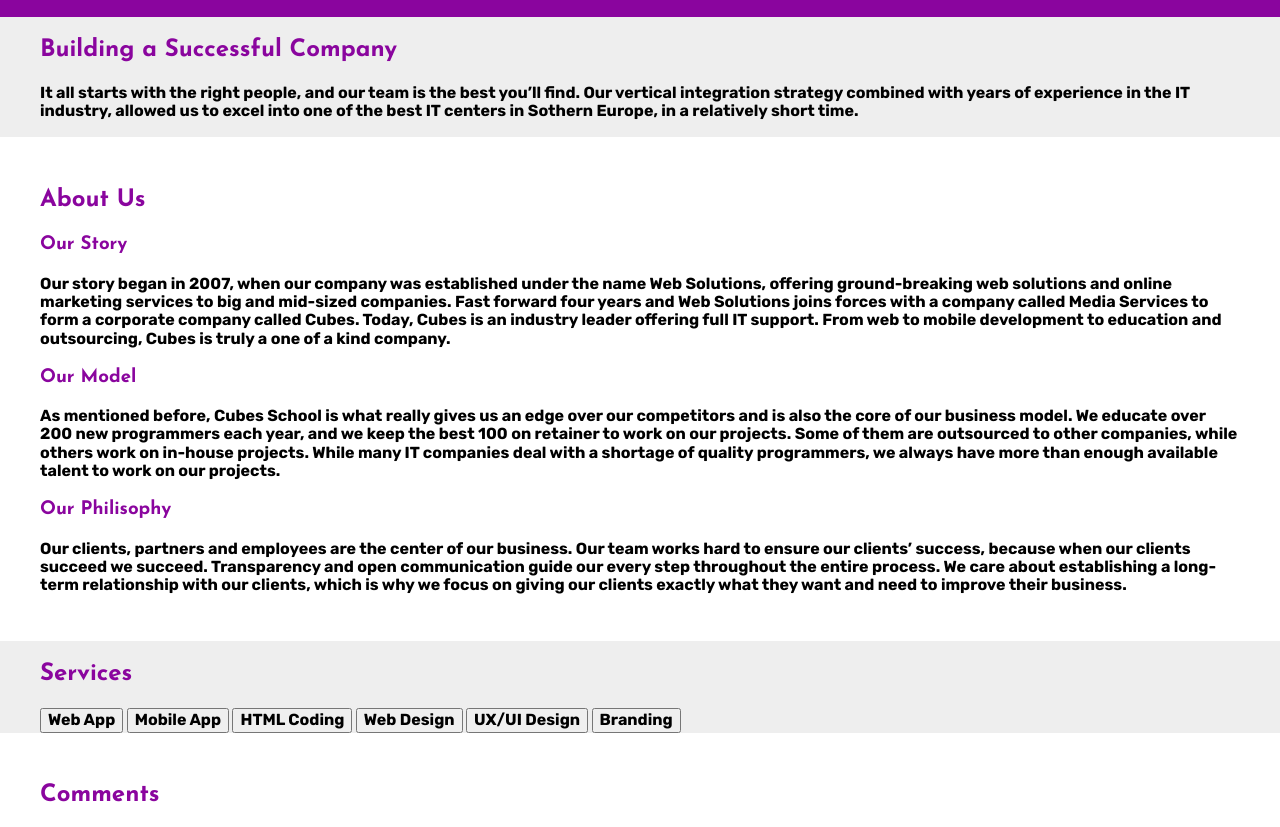
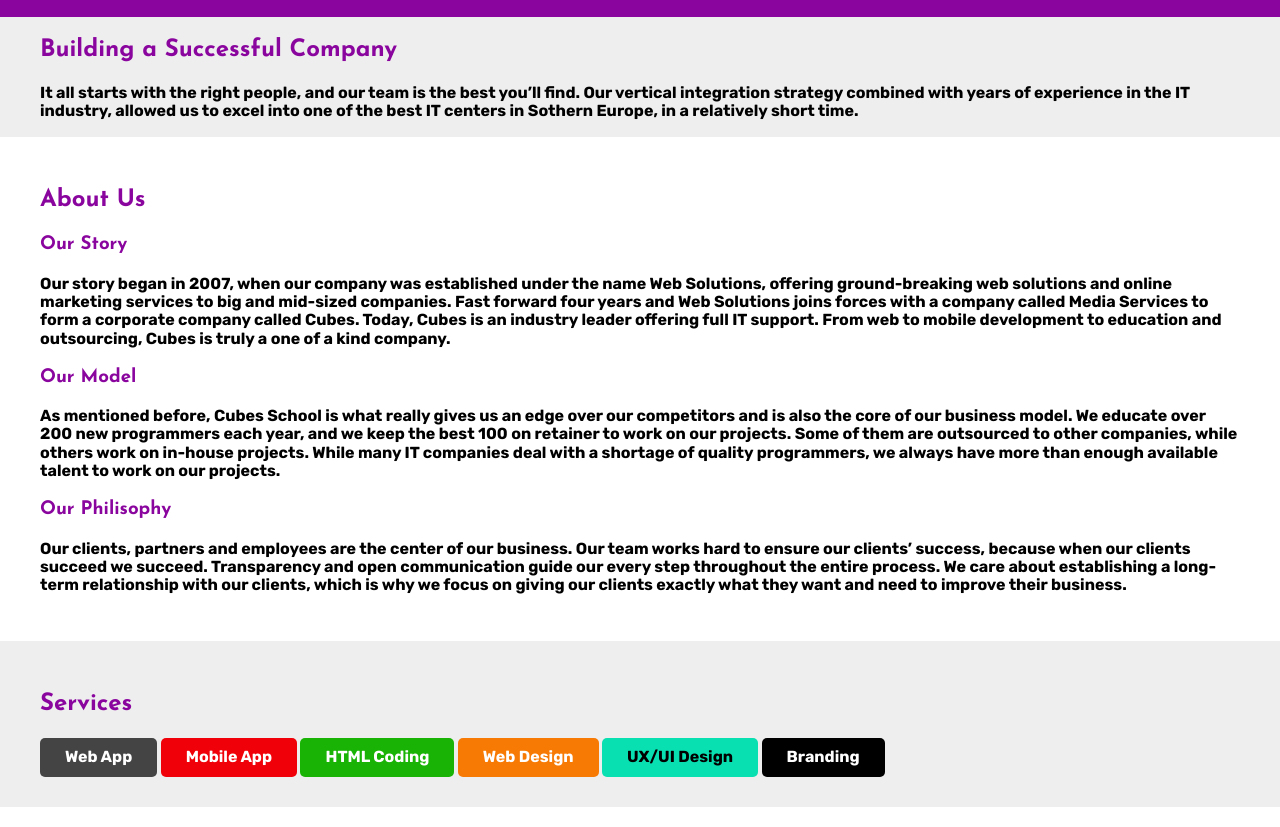
Before and after one commit to Shone1994/learningSass, a website: page public_html/index.html in a window 1280 px wide. Shown: the part 103-930 px from the top of the page. Drawn offline with nearby package versions, Linux system fonts and the light colour scheme; files that its build step writes are made by us from their sources.

Commit message:
Invisible class and @extend

```diff
--- a/public_html/index.html
+++ b/public_html/index.html
@@ -98,12 +98,12 @@
         <section id="service" class="service-section">
             <div class="container">
                 <h2>Services</h2>
-                <button>Web App</button>
-                <button>Mobile App</button>
-                <button>HTML Coding</button>
-                <button>Web Design</button>
-                <button>UX/UI Design</button>
-                <button>Branding</button>
+                <button class=" btn-default">Web App</button>
+                <button class=" btn-danger">Mobile App</button>
+                <button class=" btn-success">HTML Coding</button>
+                <button class=" btn-warning">Web Design</button>
+                <button class=" btn-info">UX/UI Design</button>
+                <button class=" btn-dark">Branding</button>
             </div><!-- container -->
         </section>
 
--- /dev/null
+++ b/public_html/scss/partials/_components.scss
@@ -0,0 +1,57 @@
+$btn-default: $dark-gray;
+$btn-default-color: $white;
+$btn-dark-color: $black;
+
+$btn-danger: $red;
+$btn-success: $green;
+$btn-warning: $orange;
+$btn-info: $cyan;
+$btn-dark: $black;
+
+
+.btn{
+    display: inline-block;
+    padding: 10px 25px;
+    border: none;
+    border-radius: 5px;
+    -moz-border-radius: 5px;
+    -webkit-border-radius: 5px;
+    -o-border-radius: 5px;
+    cursor: pointer;
+
+}
+
+.btn-default{
+    @extend .btn;
+    background-color: $btn-default;
+     color: $btn-default-color;
+}
+.btn-danger{
+    @extend .btn;
+    background-color: $btn-danger;
+    color: $btn-default-color;
+}
+
+.btn-success{
+    @extend .btn;
+    background-color: $btn-success;
+    color: $btn-default-color;
+}
+
+.btn-warning{
+    @extend .btn;
+    background-color: $btn-warning;
+    color: $btn-default-color;
+}
+
+.btn-info{
+    @extend .btn;
+    background-color: $btn-info;
+    color: $btn-dark-color;
+}
+
+.btn-dark{
+    @extend .btn;
+    background-color: $btn-dark;
+    color: $btn-default-color;
+}
--- a/public_html/scss/partials/_service-section.scss
+++ b/public_html/scss/partials/_service-section.scss
@@ -0,0 +1,5 @@
+
+
+.service-section{
+    padding: 30px 0;
+}
--- a/public_html/scss/theme.scss
+++ b/public_html/scss/theme.scss
@@ -1,10 +1,10 @@
 
 @import "partials/_variables.scss";
+@import "partials/_components.scss";
 @import "partials/_fonts.scss";
 @import 'partials/_reset.scss';
 @import "partials/_base.scss";
 @import "partials/_header.scss";
-
 @import "partials/_home-section.scss";
 @import "partials/_about-section.scss";
 @import "partials/_service-section.scss";
```
Also changed, not shown: public_html/css/theme.css, 1 other file.
